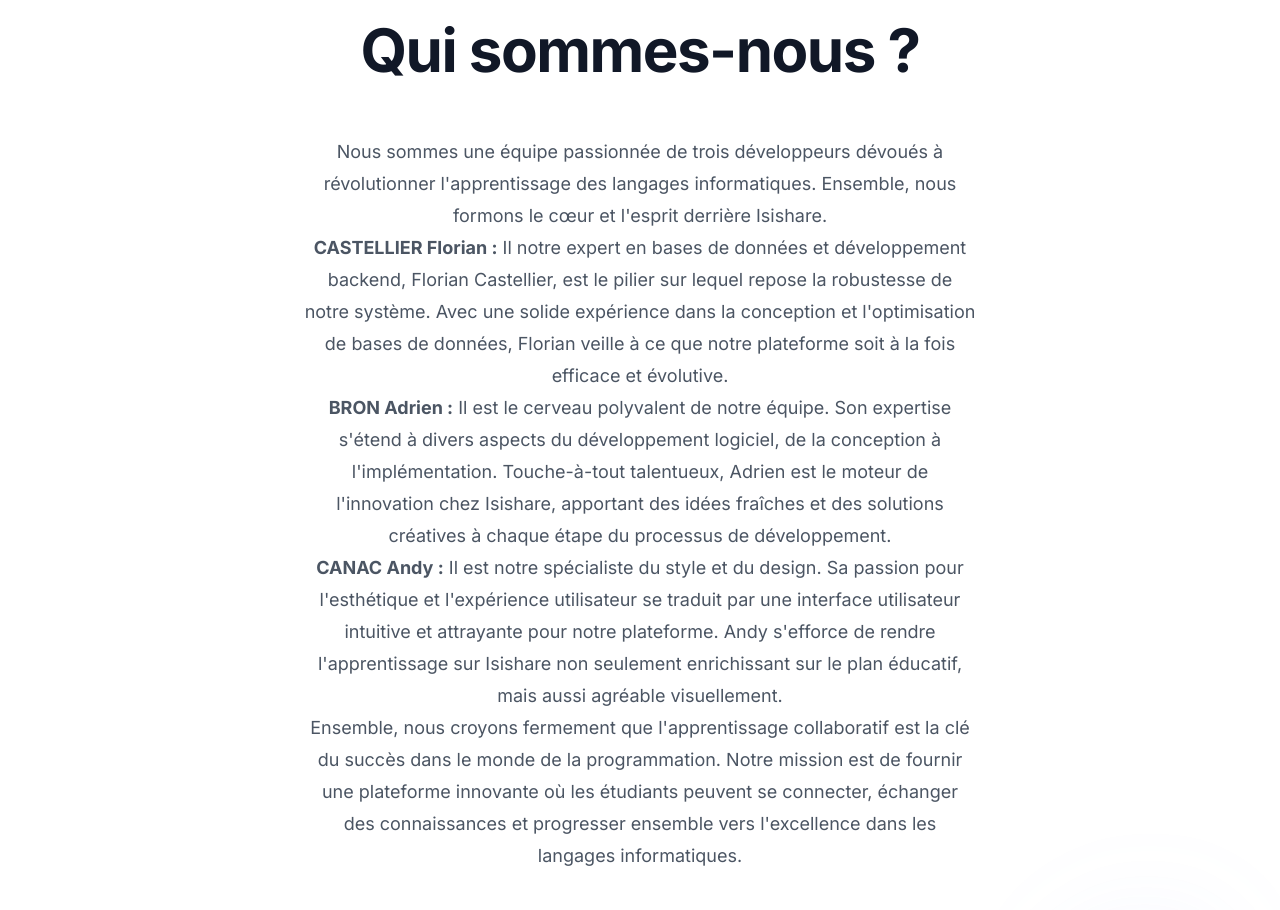
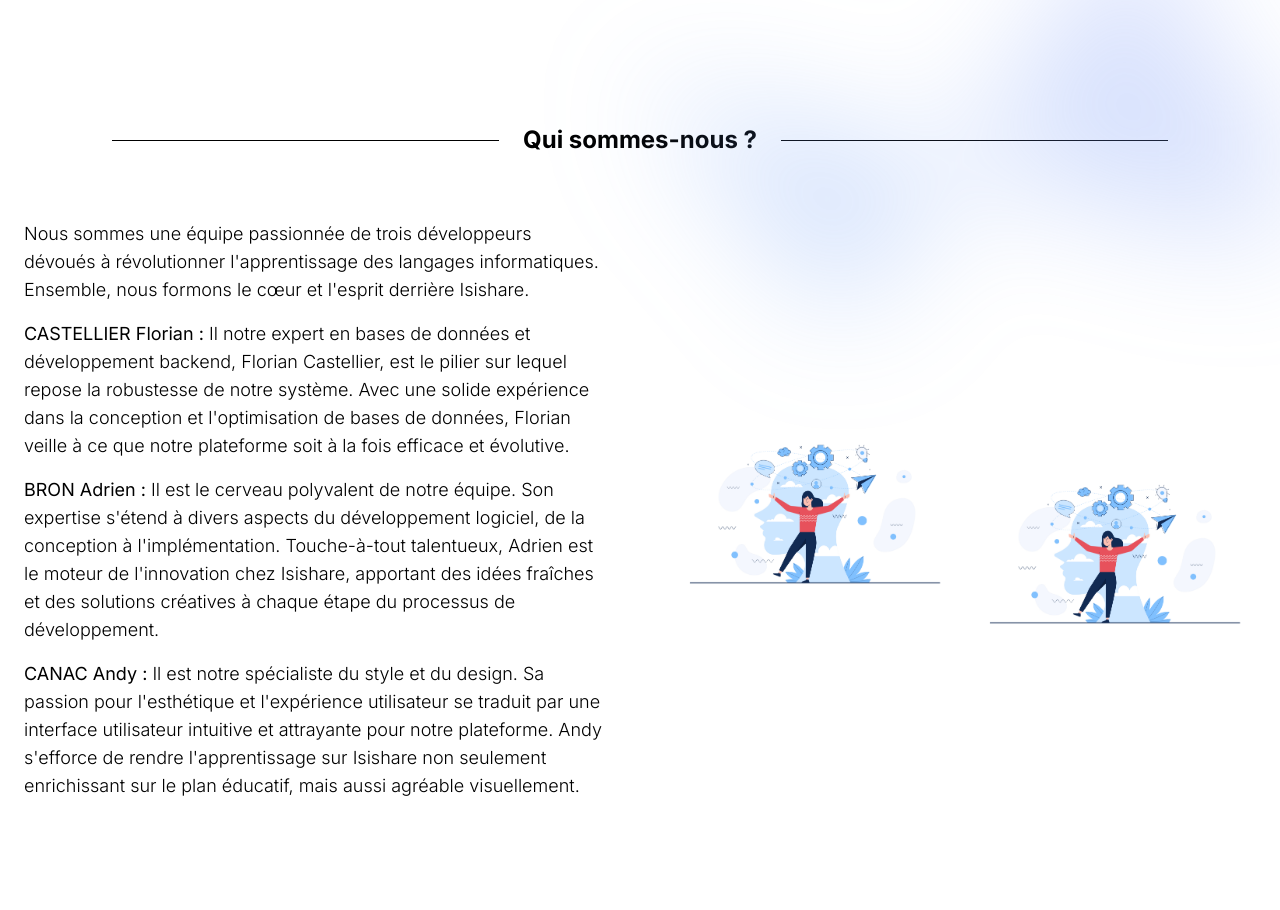
Before and after one commit to AndyCanac/isishare, a Next.js app in the folder isishare/: page / in a window 1280 px wide. Shown: the part 760-1670 px from the top of the page. Built offline with nearby package versions, Linux system fonts and the light colour scheme.

Commit message:
[UPDATE] - Main page

```diff
--- a/isishare/src/app/globals.css
+++ b/isishare/src/app/globals.css
@@ -5,8 +5,8 @@
 .td-width td {
   max-width: 18vw;
   overflow: hidden;
-    text-overflow: ellipsis;/* Si le contenu dépasse la largeur maximale, il sera tronqué avec des points de suspension */
-    white-space: nowrap;/* Empêche le contenu de se répartir sur plusieurs lignes */
+  text-overflow: ellipsis; /* Si le contenu dépasse la largeur maximale, il sera tronqué avec des points de suspension */
+  white-space: nowrap; /* Empêche le contenu de se répartir sur plusieurs lignes */
 }
 
 .table-width table {
@@ -22,3 +22,7 @@
   --white: #ffffff;
   --black: #000000;
 }
+
+* {
+  scroll-behavior: smooth;
+}
--- a/isishare/src/app/page.tsx
+++ b/isishare/src/app/page.tsx
@@ -8,7 +8,7 @@
     <>
       <Head />
       <Hero />
-      {/* <About /> */}
+      <About />
       <Footer />
     </>
   )
--- a/isishare/src/components/About.tsx
+++ b/isishare/src/components/About.tsx
@@ -2,18 +2,25 @@
     return (
         <>
         <span className="flex items-center">
-            <span className="h-px flex-1 bg-black"></span>
+            <span className="h-px flex-1 bg-black ml-28"></span>
             <span className="shrink-0 px-6 text-2xl font-bold">Qui sommes-nous ?</span>
-            <span className="h-px flex-1 bg-black"></span>
+            <span className="h-px flex-1 bg-black mr-28"></span>
         </span>
         <section className="bg-white">
-            <div className="gap-16 items-center py-8 px-4 mx-auto max-w-screen-xl lg:grid lg:grid-cols-2 lg:py-16 lg:px-6">
+            <div id="qui-sommes-nous" className="gap-16 items-center py-8 px-4 mx-auto max-w-screen-xl lg:grid lg:grid-cols-2 lg:py-16 lg:px-6">
                 <div className="font-light text-black sm:text-lg">
-                    <h2 className="mb-4 text-4xl tracking-tight font-extrabold dark:text-black">Lorem ipsum dolor sit amet</h2>
-                    <p className="mb-4">
-                        Lorem ipsum dolor sit amet consectetur adipisicing elit. Nesciunt ipsa amet corporis blanditiis porro dolore, quod omnis accusamus odio officiis voluptas ipsam deserunt saepe quo nemo alias eum unde harum velit atque nisi a sapiente? Architecto non debitis dolorum ab?
-                    </p>
-                    <p>Lorem ipsum dolor sit amet consectetur adipisicing elit. Aspernatur alias corrupti, accusamus quasi voluptatum totam eum possimus iusto reprehenderit nisi dolor architecto veritatis et adipisci at natus impedit nostrum! Hic!</p>
+                    <div className="mb-4">
+                        Nous sommes une équipe passionnée de trois développeurs dévoués à révolutionner l'apprentissage des langages informatiques. Ensemble, nous formons le cœur et l'esprit derrière Isishare.
+                        <p className="mt-4">
+                            <strong>CASTELLIER Florian :</strong> Il notre expert en bases de données et développement backend, Florian Castellier, est le pilier sur lequel repose la robustesse de notre système. Avec une solide expérience dans la conception et l'optimisation de bases de données, Florian veille à ce que notre plateforme soit à la fois efficace et évolutive.
+                        </p>
+                        <p className="mt-4">
+                            <strong>BRON Adrien :</strong> Il est le cerveau polyvalent de notre équipe. Son expertise s'étend à divers aspects du développement logiciel, de la conception à l'implémentation. Touche-à-tout talentueux, Adrien est le moteur de l'innovation chez Isishare, apportant des idées fraîches et des solutions créatives à chaque étape du processus de développement.
+                        </p>
+                        <p className="mt-4">
+                            <strong>CANAC Andy :</strong> Il est notre spécialiste du style et du design. Sa passion pour l'esthétique et l'expérience utilisateur se traduit par une interface utilisateur intuitive et attrayante pour notre plateforme. Andy s'efforce de rendre l'apprentissage sur Isishare non seulement enrichissant sur le plan éducatif, mais aussi agréable visuellement.
+                        </p>
+                    </div>
                 </div>
                 <div className="grid grid-cols-2 gap-4 mt-8">
                     <img className="w-full rounded-lg" src="/test.jpg" alt="office content 1"/>
--- a/isishare/src/components/Hero.tsx
+++ b/isishare/src/components/Hero.tsx
@@ -28,26 +28,6 @@
               En savoir plus <span aria-hidden="true">→</span>
             </a>
           </div>
-          <br /><br /><br /><br /><br />
-          <h2 id="qui-sommes-nous" className="text-4xl font-bold tracking-tight text-gray-900 sm:text-6xl">Qui sommes-nous ?</h2>
-          <p className="mt-6 text-lg leading-8 text-gray-600">
-            <br />Nous sommes une équipe passionnée de trois développeurs dévoués à révolutionner l'apprentissage des langages informatiques. Ensemble, nous formons le cœur et l'esprit derrière Isishare.
-            <br /><strong>CASTELLIER Florian :</strong> Il notre expert en bases de données et développement backend, Florian Castellier, est le pilier sur lequel repose la robustesse de notre système. Avec une solide expérience dans la conception et l'optimisation de bases de données, Florian veille à ce que notre plateforme soit à la fois efficace et évolutive.
-            <br /><strong>BRON Adrien :</strong> Il est le cerveau polyvalent de notre équipe. Son expertise s'étend à divers aspects du développement logiciel, de la conception à l'implémentation. Touche-à-tout talentueux, Adrien est le moteur de l'innovation chez Isishare, apportant des idées fraîches et des solutions créatives à chaque étape du processus de développement.
-            <br /><strong>CANAC Andy :</strong> Il est notre spécialiste du style et du design. Sa passion pour l'esthétique et l'expérience utilisateur se traduit par une interface utilisateur intuitive et attrayante pour notre plateforme. Andy s'efforce de rendre l'apprentissage sur Isishare non seulement enrichissant sur le plan éducatif, mais aussi agréable visuellement.
-            <br />Ensemble, nous croyons fermement que l'apprentissage collaboratif est la clé du succès dans le monde de la programmation. Notre mission est de fournir une plateforme innovante où les étudiants peuvent se connecter, échanger des connaissances et progresser ensemble vers l'excellence dans les langages informatiques.
-          </p>
-          <div className="mt-10 flex items-center justify-center gap-x-6">
-            <a
-              href="#"
-              className="rounded-md bg-indigo-600 px-3.5 py-2.5 text-sm font-semibold text-white shadow-sm hover:bg-indigo-500 focus-visible:outline focus-visible:outline-2 focus-visible:outline-offset-2 focus-visible:outline-indigo-600"
-            >
-              Essayer
-            </a>
-            <a href="#" className="text-sm font-semibold leading-6 text-gray-900">
-              En savoir plus <span aria-hidden="true">→</span>
-            </a>
-          </div>
         </div>
       </div>
       <div
```
Lines whose indentation alone changed are shown as unchanged.
